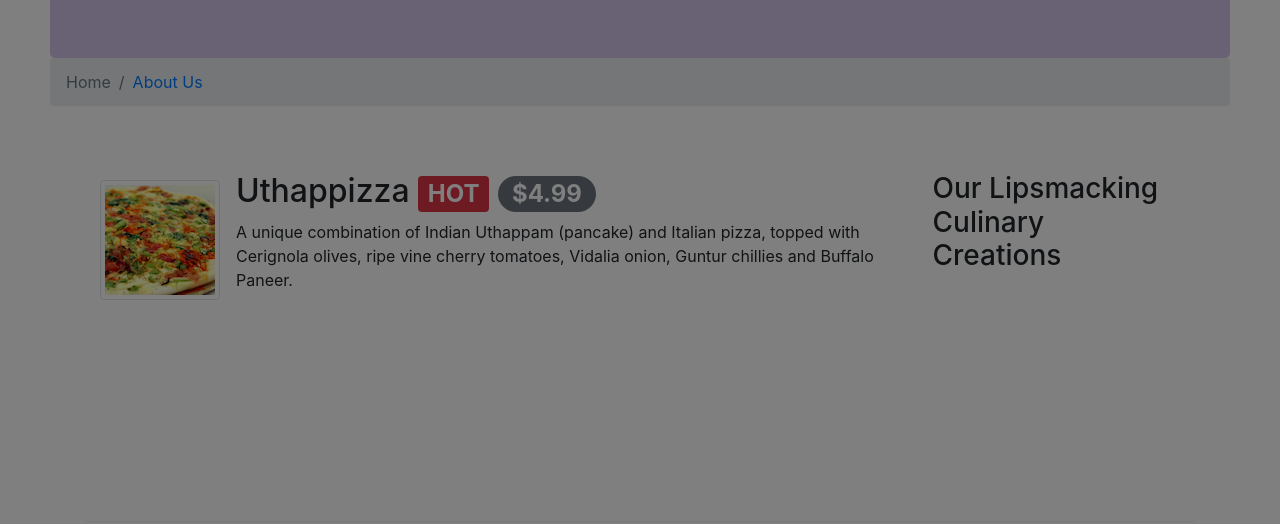
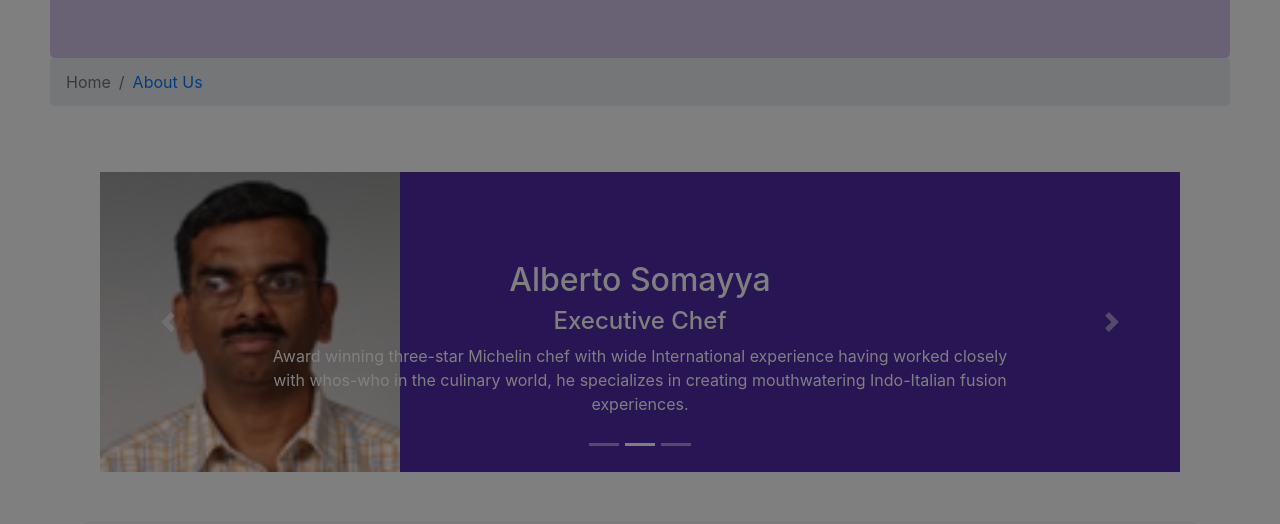
Before and after one commit to KiharaSimon/contos, a website: page index.html in a window 1280 px wide. Both pictures are taken after a click on the link "Login". Shown: the part 276-800 px from the top of the page. Drawn offline with nearby package versions, Linux system fonts and the light colour scheme.

Commit message:
Carousel

```diff
--- a/css/style.css
+++ b/css/style.css
@@ -38,3 +38,17 @@ body{
     border-bottom:1px solid white;
     padding:10px;
 }
+.carousel {
+    background:#512DA8;
+}
+
+.carousel-item {
+  height: 300px;
+}
+
+.carousel-item img {
+    position: absolute;
+    top: 0;
+    left: 0;
+    min-height: 300px;
+}
--- a/index.html
+++ b/index.html
@@ -39,7 +39,7 @@
     </nav>
     <div id="loginModal" class="modal fade" role="dialog">
         <div class="modal-dialog modal-lg" role="content">
-            <!-- Modal content-->
+
             <div class="modal-content">
                 <div class="modal-header">
                     <h4 class="modal-title">Login </h4>
@@ -78,6 +78,7 @@
 
     <header class="jumbotron">
         <div class="container">
+
             <div class="row row-header">
                 <div class="col-12 col-sm-6">
                     <h1>Ristorante con Fusion</h1>
@@ -102,6 +103,56 @@
          </ol>
 
     <div class="container">
+            <div class="row row-content">
+                    <div class="col">
+                            <div id="mycarousel" class="carousel slide" data-ride="carousel">
+                                    <div class="carousel-inner" role="listbox">
+                                            <div class="carousel-item active">
+                                                <img class="d-block img-fluid"
+                                                    src="img/uthappizza.png" alt="Uthappizza">
+                                                <div class="carousel-caption d-none d-md-block">
+                                                        <h2>Uthappizza <span class="badge badge-danger">HOT</span> <span class="badge badge-pill badge-secondary">$4.99</span></h2>
+                                                        <p>A unique combination of Indian Uthappam (pancake) and
+                                                            Italian pizza, topped with Cerignola olives, ripe vine
+                                                            cherry tomatoes, Vidalia onion, Guntur chillies and
+                                                            Buffalo Paneer.</p>
+                                                </div>
+                                            </div>
+                                            <div class="carousel-item">
+                                                    <img class="d-block img-fuid" src="img/alberto.png" alt="alberto">
+                                                    <div class="carousel-caption d-none d-md-block">
+                                                            <h2 class="mt-0">Alberto Somayya</h2>
+                                                            <h4>Executive Chef</h4>
+                                                            <p>Award winning three-star Michelin chef with wide
+                                                                International experience having worked closely with
+                                                                whos-who in the culinary world, he specializes in
+                                                                creating mouthwatering Indo-Italian fusion experiences.
+                                                                </p>
+                                                    </div>
+                                            </div>
+                                            <div class="carousel-item">
+                                                    <img class="d-block img-fuid" src="img/buffet.png" alt="buffet">
+                                                    <div class="carousel-caption d-none d-md-block">
+                                                            <h2>Weekend Grand Buffet <span class="badge badge-danger">NEW</span> </h2>
+                                                            <p>Featuring mouthwatering combinations with a choice of five different salads, six enticing appetizers, six main entrees and five choicest desserts. Free flowing bubbly and soft drinks. All for just $19.99 per person </p>
+                                                    </div>
+                                            </div>
+                                        </div>
+                                        <ol class="carousel-indicators">
+                                                <li data-target="#mycarousel" data-slide-to="0" class="active"></li>
+                                                <li data-target="#mycarousel" data-slide-to="1"></li>
+                                                <li data-target="#mycarousel" data-slide-to="2"></li>
+                                            </ol>
+                                </div>
+                                <a class="carousel-control-prev" href="#mycarousel" role="button" data-slide="prev">
+                                        <span class="carousel-control-prev-icon"></span>
+                                    </a>
+                                    <a class="carousel-control-next" href="#mycarousel" role="button" data-slide="next">
+                                        <span class="carousel-control-next-icon"></span>
+                                    </a>
+                     </div>
+                </div>
+
         <div class="row row-content aign-items-center">
             <div class="col-12 col-sm-4 order-sm-last col-md-3">
                 <h3>Our Lipsmacking Culinary Creations</h3>
```
